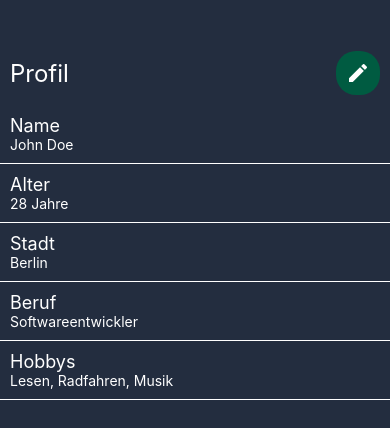
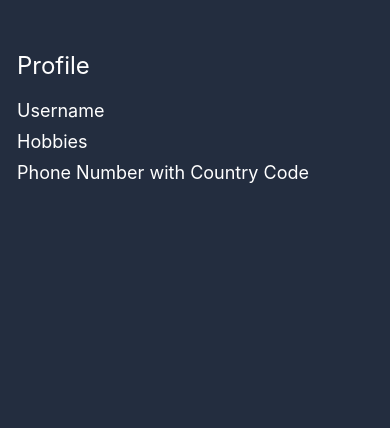
Before and after one commit to xxxCam900xxx/M426_AkwardSilents_frontend, a React Native app: screen /ProfilePage in a window 390 px wide. Shown: the top 428 px of the page. Built offline with nearby package versions, Linux system fonts and the light colour scheme.

Commit message:
load data from secure storage

```diff
--- a/src/pages/ProfilePage.jsx
+++ b/src/pages/ProfilePage.jsx
@@ -1,74 +1,48 @@
-import React, { useState } from 'react';
-import { Text, View, FlatList, TouchableOpacity, Modal, TextInput } from 'react-native';
-import { MaterialIcons } from '@expo/vector-icons';
-
-const initialUserProfile = [
-    { id: '1', attribute: 'Name', value: 'John Doe' },
-    { id: '2', attribute: 'Alter', value: '28 Jahre' },
-    { id: '3', attribute: 'Stadt', value: 'Berlin' },
-    { id: '4', attribute: 'Beruf', value: 'Softwareentwickler' },
-    { id: '5', attribute: 'Hobbys', value: 'Lesen, Radfahren, Musik' },
-];
+import React, { useState, useEffect } from 'react';
+import { Text, View } from 'react-native';
+import * as SecureStore from 'expo-secure-store';
 
 function ProfilePage() {
-    const [isEditing, setIsEditing] = useState(false);
-    const [editedAttribute, setEditedAttribute] = useState('');
-    const [editedValue, setEditedValue] = useState('');
-    const [isModalVisible, setModalVisible] = useState(false);
-    const [userProfile, setUserProfile] = useState(initialUserProfile);
+    const [userProfile, setUserProfile] = useState({});
 
-    const handleEditPress = (attribute, value) => {
-        setEditedAttribute(attribute);
-        setEditedValue(value);
-        setModalVisible(true);
-    };
+    useEffect(() => {
+        // Load data from SecureStore during component initialization
+        const loadUserData = async () => {
+            try {
+                const storedData = await SecureStore.getItemAsync('userData');
+                console.log('Stored data:', storedData); // Überprüfe die geladenen Daten
+                if (storedData) {
+                    const parsedData = JSON.parse(storedData);
+                    console.log('Parsed data:', parsedData); // Überprüfe die geparsen Daten
+                    setUserProfile(parsedData);
+                }
+            } catch (error) {
+                console.error('Error loading user data:', error);
+            }
+        };
 
-    const handleSavePress = () => {
-        const updatedProfile = userProfile.map(item =>
-            item.attribute === editedAttribute ? { ...item, value: editedValue } : item
-        );
-        setUserProfile(updatedProfile);
-        setModalVisible(false);
-    };
+        loadUserData();
+    }, []);
 
     return (
-        <View style={{ flex: 1, backgroundColor: '#232D3F' }}>
-            <View style={{ flexDirection: 'row', justifyContent: 'space-between', alignItems: 'center', padding: 10, paddingTop: 51 }}>
-                <Text style={{ color: 'white', fontSize: 24 }}>Profil</Text>
-                <TouchableOpacity onPress={() => setIsEditing(!isEditing)} style={{ backgroundColor: '#005B41', padding: 10, borderRadius: 20 }}>
-                    <MaterialIcons name={isEditing ? 'save' : 'edit'} size={24} color="white" />
-                </TouchableOpacity>
+        <View style={{ flex: 1, backgroundColor: '#232D3F', padding: 17, paddingTop: 51 }}>
+            <Text style={{ color: 'white', fontSize: 24, marginBottom: 20 }}>Profile</Text>
+
+            <View style={{ marginBottom: 10 }}>
+                <Text style={{ color: 'white', fontSize: 18 }}>Username</Text>
+                <Text style={{ color: 'white', fontSize: 14 }}>{userProfile.userName}</Text>
             </View>
 
-            <FlatList
-                data={userProfile}
-                keyExtractor={(item) => item.id}
-                renderItem={({ item }) => (
-                    <TouchableOpacity onPress={() => isEditing ? handleEditPress(item.attribute, item.value) : null}>
-                        <View style={{ flexDirection: 'row', justifyContent: 'space-between', padding: 10, borderBottomWidth: 1, borderColor: 'white' }}>
-                            <View>
-                                <Text style={{ color: 'white', fontSize: 18 }}>{item.attribute}</Text>
-                                <Text style={{ color: 'white', fontSize: 14 }}>{isEditing ? 'Tippen, um zu bearbeiten' : item.value}</Text>
-                            </View>
-                        </View>
-                    </TouchableOpacity>
-                )}
-            />
-            <Modal visible={isModalVisible} transparent={true} animationType="slide">
-                <View style={{ flex: 1, justifyContent: 'center', alignItems: 'center', backgroundColor: 'rgba(0, 0, 0, 0.5)' }}>
-                    <View style={{ backgroundColor: 'white', padding: 20, borderRadius: 10, width: '80%' }}>
-                        <Text style={{ fontSize: 18, marginBottom: 10 }}>{`Bearbeite ${editedAttribute}`}</Text>
-                        <TextInput
-                            style={{ borderColor: 'gray', borderWidth: 1, padding: 10, marginBottom: 10 }}
-                            value={editedValue}
-                            onChangeText={(text) => setEditedValue(text)}
-                        />
-                        <TouchableOpacity onPress={handleSavePress} style={{ backgroundColor: '#005B41', padding: 10, borderRadius: 5 }}>
-                            <Text style={{ color: 'white' }}>Speichern</Text>
-                        </TouchableOpacity>
-                    </View>
-                </View>
-            </Modal>
+            <View style={{ marginBottom: 10 }}>
+                <Text style={{ color: 'white', fontSize: 18 }}>Hobbies</Text>
+                <Text style={{ color: 'white', fontSize: 14 }}>{userProfile.hobbies}</Text>
+            </View>
+
+            <View style={{ marginBottom: 10 }}>
+                <Text style={{ color: 'white', fontSize: 18 }}>Phone Number with Country Code</Text>
+                <Text style={{ color: 'white', fontSize: 14, marginLeft: 5 }}>{userProfile.country?.code} {userProfile.phoneNumber}</Text>
+            </View>
+
         </View>
     );
 }
```
